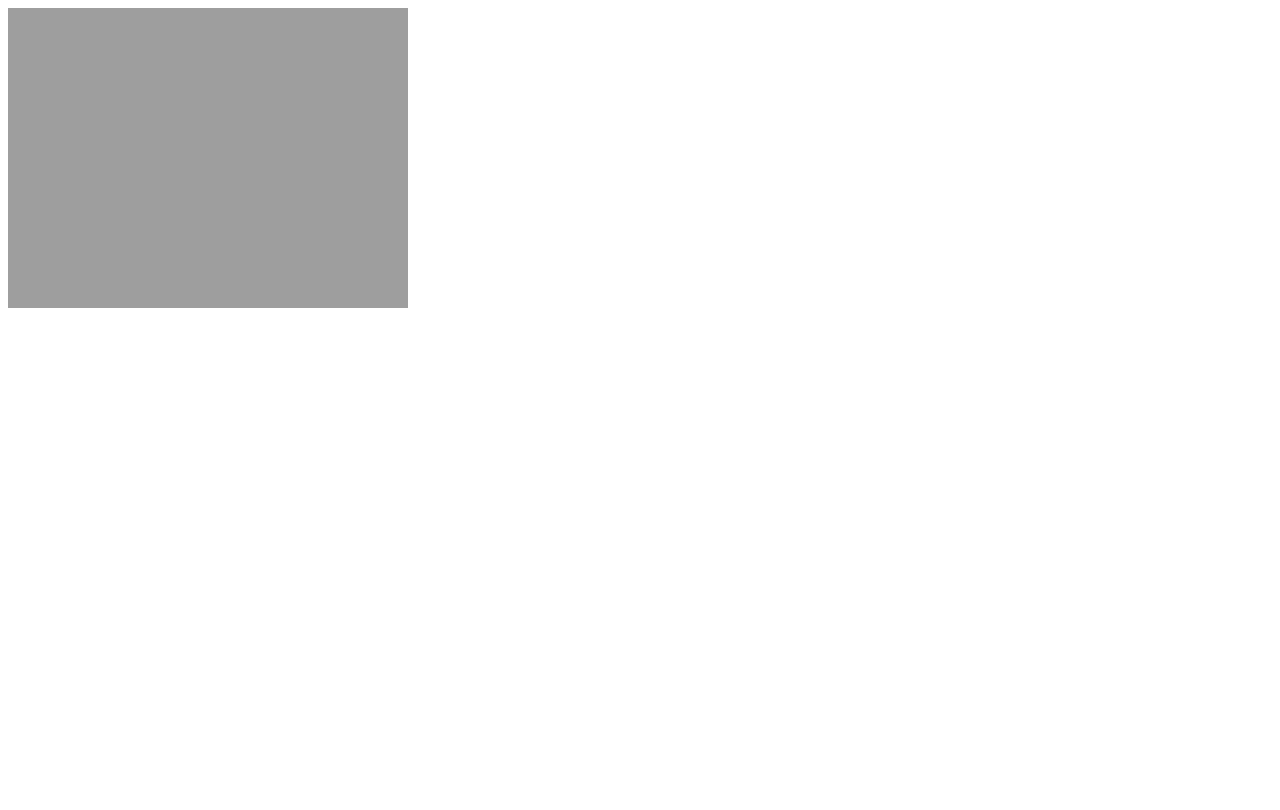
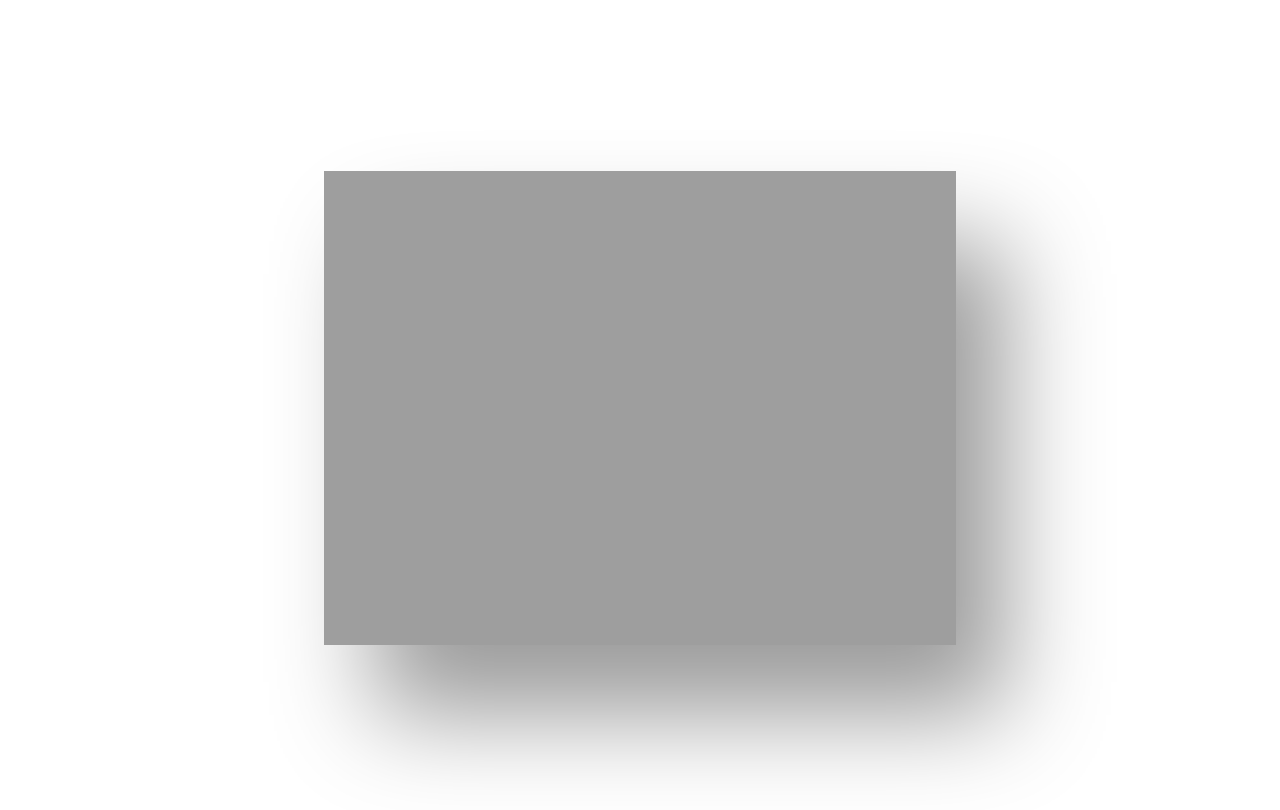
Before and after one commit to NextPr0gram/Nut, a plain HTML site: page index.html in a window 1280 px wide. Drawn offline with Linux system fonts and the light colour scheme; the site is published under a folder, as on GitHub Pages, so addresses that start at the root find nothing.

Commit message:
fix: css not working

```diff
--- a/index.html
+++ b/index.html
@@ -3,7 +3,7 @@
     <head>
         <meta charset="UTF-8" />
         <meta name="viewport" content="width=device-width, initial-scale=1.0" />
-        <link rel="stylesheet" href="/main.css" />
+        <link rel="stylesheet" href="main.css" />
         <title>Nut</title>
     </head>
     <body>
```
